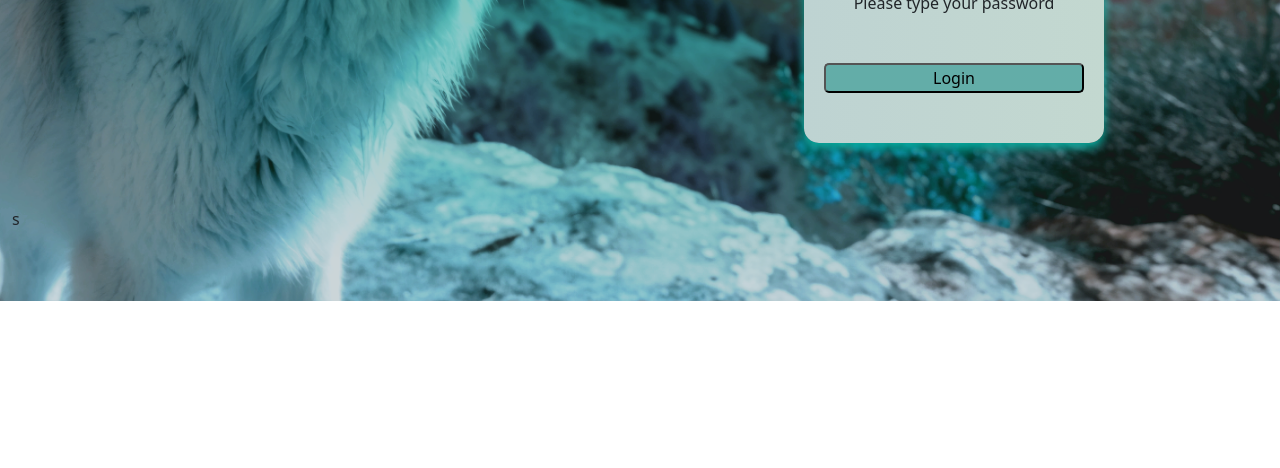
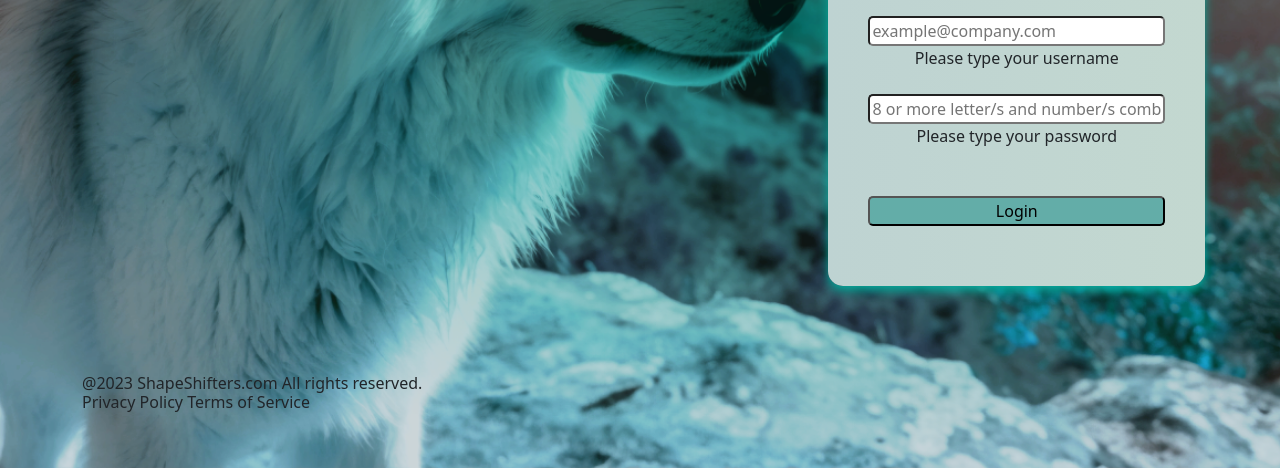
Before and after one commit to Juna777/MP2, a plain HTML site: page login.html in a window 1280 px wide. Shown: the part 417-885 px from the top of the page. Before the commit the page ends 800 px from the top, so only its background shows below. Drawn offline with nearby package versions, Linux system fonts and the light colour scheme.

Commit message:
Add files via upload

```diff
--- a/j_index.css
+++ b/j_index.css
@@ -39,10 +39,13 @@
 }
 
 .login_form{
-    width: 300px;
-    padding:20px;
-    padding-bottom: 50px;
+    width: 100%;
+    padding:40px;
+    padding-bottom:60px;
     border-radius: 15px;
     box-shadow: 0px 5px 10px #06a99c;
     background: linear-gradient(90deg, #bed3d2, #c3d8d0);
   }
+.logincard{
+  margin:5% ;
+}
--- a/login.html
+++ b/login.html
@@ -12,15 +12,15 @@
 <body class="container-fluid" style=" background-image: url(img/log-in.png);
 background-repeat: no-repeat;background-size: cover;">
 <nav>
-    <a href="index.html"><img src="img/logo.png" width="150px" height="150px"></a>
+    <a href="index.html"><img src="img/logo.png" width="200px" height="200px"></a>
 </nav>
 <center>
-        <div class="mb-3">
+        <div class="logincard mb-3">
             <br><br>
             <div class="row g-0">
-              <div class="col-md-6">
+              <div class="col-md-8">
               </div>
-              <div class="col-md-6">
+              <div class="col-md-4">
                 <div class="card-body">
                         <form class="login_form" action="index.html" method="get" name="form" onsubmit="return validated()">
                             <h4>Please Log-in<img src="img/logo.png" width="50px" height="50px"></h4> <br>
@@ -28,7 +28,7 @@ background-repeat: no-repeat;background-size: cover;">
                             <div id="email_error">Please type your username</div>
                             <br>
                             <div class="font font2"></div>
-                            <input id="password" type="password" name="password" style="border-radius: 5px;width: 100%;" placeholder="8 or more letters and numbers">
+                            <input id="password" type="password" name="password" style="border-radius: 5px;width: 100%;" placeholder="8 or more letter/s and number/s combination">
                             <div id="password_error">Please type your password</div>
                             <br><br>
                             <button onclick="login()" type="submit" style="border-radius: 5px; width: 100%;background-color: #63ada8">Login</button>
@@ -38,7 +38,13 @@ background-repeat: no-repeat;background-size: cover;">
             </div>
           </div>
           </center>
-          <br><br>s
+          <br><br><br>
+          <footer class="container">
+            <h6>@2023 ShapeShifters.com All rights reserved. <br>
+              Privacy Policy Terms of Service
+            </h6>
+          </footer>
+          <br><br>
 <script src="login.js"></script>
 </body>
 </html>
```
